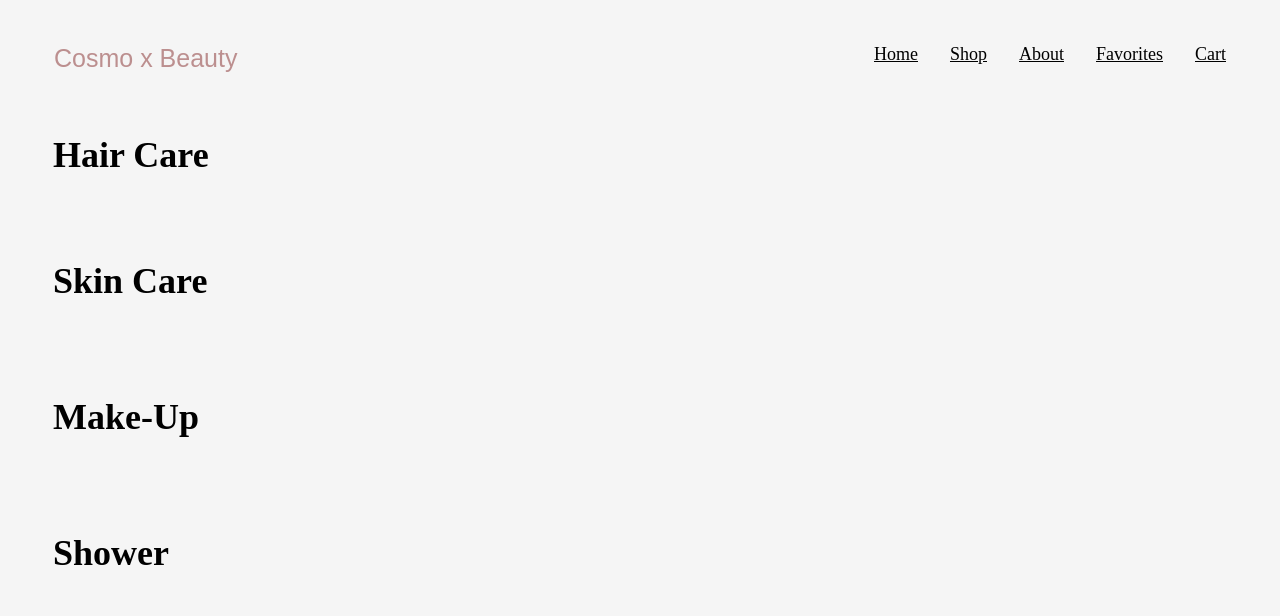
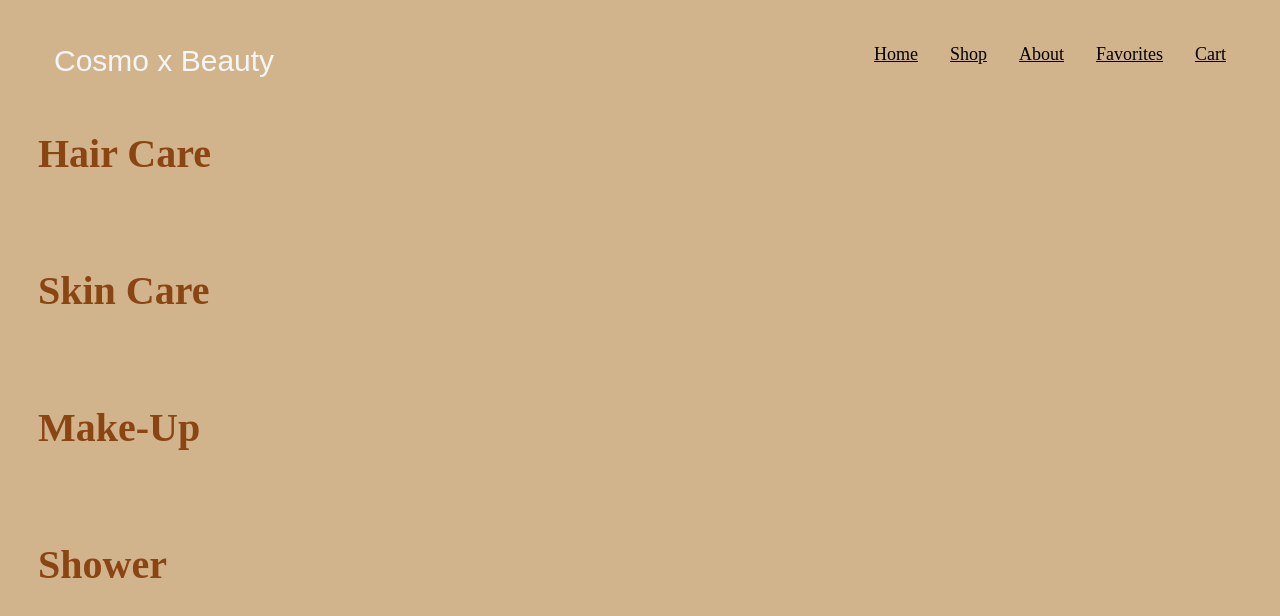
Before and after one commit to SteJoSi/Phase-1-Project-Fav-Products, a plain HTML site: page index.html in a window 1280 px wide. Drawn offline with Linux system fonts and the light colour scheme; no server answers.

Commit message:
made changes on css for better look

```diff
--- a/index.css
+++ b/index.css
@@ -1,5 +1,5 @@
 body {
-    background-color: whitesmoke;
+    background-color: tan;
 }
 
 .topnav {
@@ -19,8 +19,8 @@ ul {
 .navbar {
     float: inline-start;
     font-family: fantasy;
-    font-size: 25px;
-    color: rosybrown;
+    font-size: 30px;
+    color: whitesmoke;
     padding: 14px 16px;
 }
 
@@ -32,37 +32,13 @@ ul {
     color: black;
 }
 
+h1 {
 
-#hair-products {
-    padding: 30px 16px 0px 5px;
-    margin: 40px;
+    padding: 60px 0px 0px 0px;
+    margin: 30px;
     font-family: copperplate;
-    font-size: 18px;
-    color: black
-}
-
-#skin-products {
-    padding: 20px 16px 0px 5px;
-    margin: 40px;
-    font-family: copperplate;
-    font-size: 18px;
-    color: black
-}
-
-#beauty-products {
-    padding: 30px 16px 0px 5px;
-    margin: 40px;
-    font-family: copperplate;
-    font-size: 18px;
-    color: black
-}
-
-#bath-products {
-    padding: 30px 16px 0px 5px;
-    margin: 40px;
-    font-family: copperplate;
-    font-size: 18px;
-    color: black
+    font-size: 40px;
+    color: saddlebrown;
 }
 
 .card {
@@ -74,9 +50,10 @@ ul {
     height: 500px;
     display: inline-grid;
     margin: 16px 32px;
-    background-color: rosybrown;
+    background-color: white;
     box-shadow: 3px 4px rosybrown;
     border: black solid 2px;
+    border-radius: 8px;
 }
 
 .product-pic {
@@ -87,12 +64,16 @@ ul {
 
 .fav-btn {
     font-family: copperplate;
-    color: rosybrown;
+    color: red;
+    border: 1px solid black;
+    border-radius: 8px;
 }
 
 .buy-btn {
     font-family: copperplate;
-    color: rosybrown;
+    color: black;
+    border: 1px solid black;
+    border-radius: 8px;
 }
 
 .description {
@@ -100,9 +81,20 @@ ul {
     display: none;
     font-size: medium;
     font-family:'Trebuchet MS', 'Lucida Sans Unicode', 'Lucida Grande', 'Lucida Sans', Arial, sans-serif;
-    color: black;
+    color: saddlebrown;
 }
 
 .displayed {
     display: block;
+    float: center;
 }
+
+/* h2 {
+    background-color: rosybrown;
+    font-family: copperplate;
+} */
+
+#footer {
+    background-color: rosybrown;
+
+}
```
